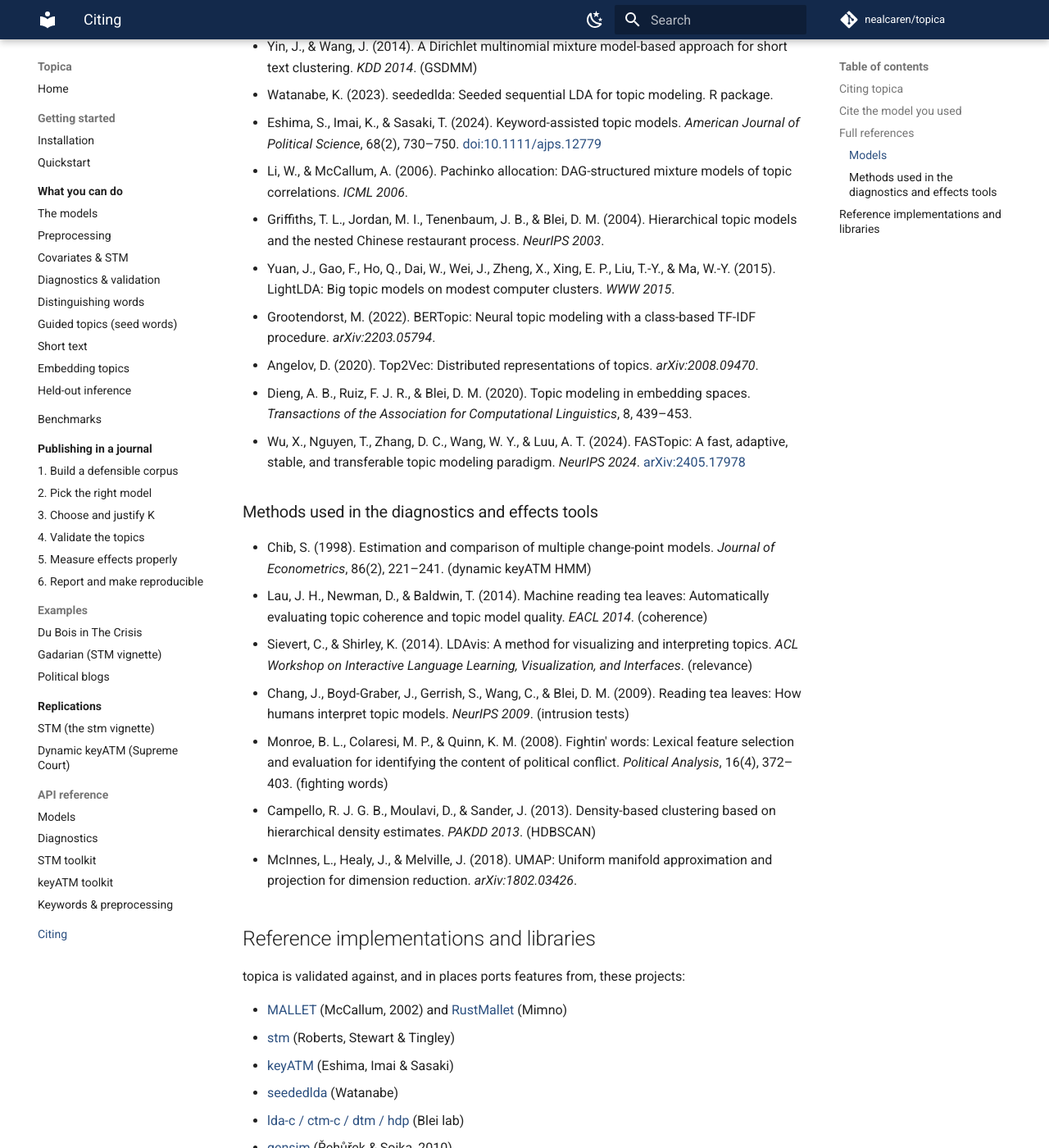
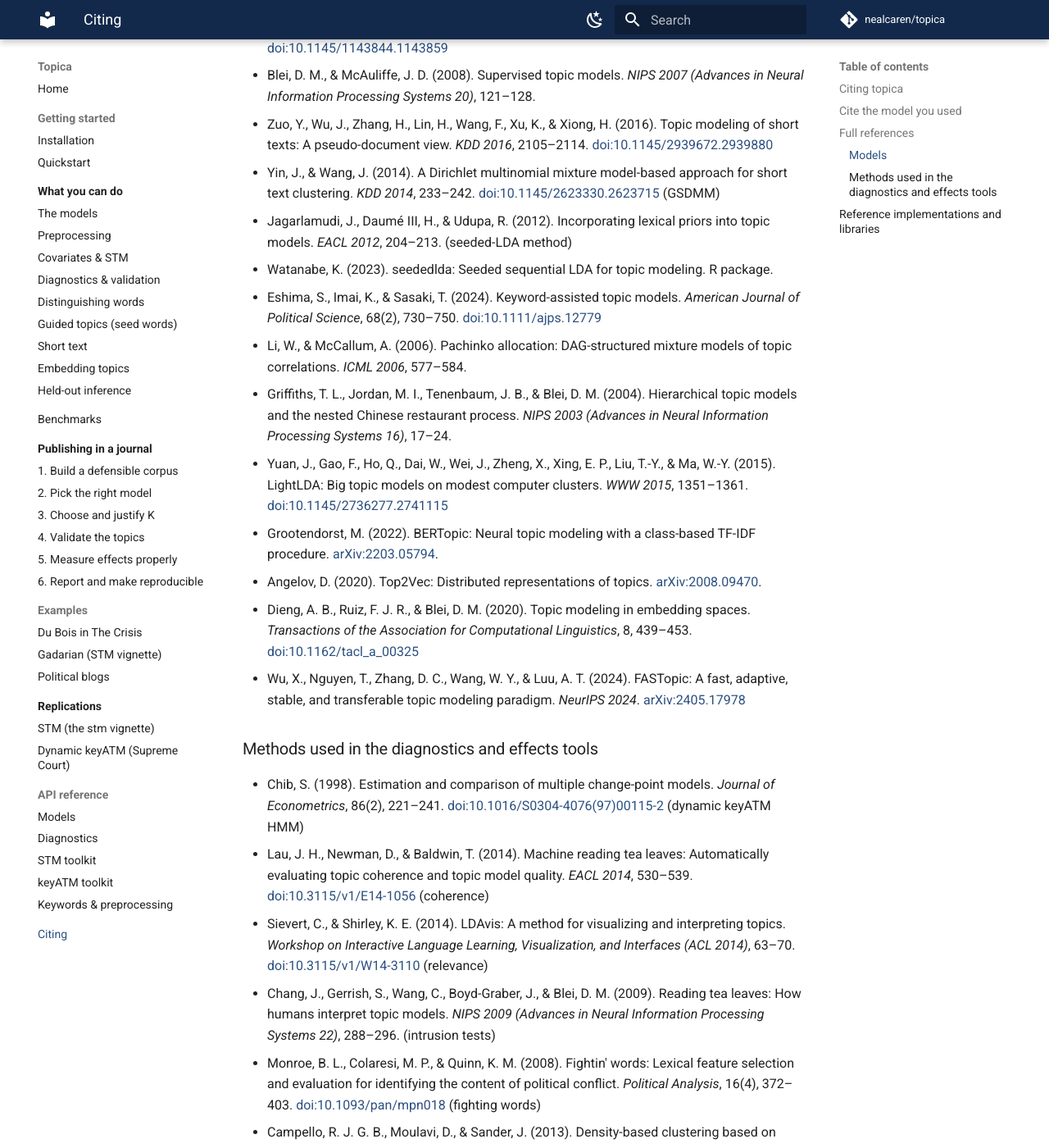
Before and after one commit to nealcaren/turbotopics, an MkDocs documentation site: the page built from docs/citing.md, in a window 1280 px wide and 1400 px high, scrolled down 2340 px. Shown: the whole window at 82% size. Built offline with MkDocs 1.6.1 and Material for MkDocs 9.7.7, drawn with Linux system fonts in a browser that asks for light colours; comment, search, counter and statistics services are not loaded; some of the changed text lies outside the part shown.

Commit message:
docs(citing): correct citations against OpenAlex/Crossref
Verify every reference on the Citing page against the OpenAlex and Crossref APIs
and fix what was off: author order on Blei & McAuliffe (2008) and Chang, Gerrish,
Wang, Boyd-Graber & Blei (2009); the seeded-LDA method is Jagarlamudi, Daumé III &
Udupa (2012) (the Watanabe package implements it); and add DOIs and page ranges to
the journal and conference entries.

Co-Authored-By: Claude Opus 4.8 (1M context) <noreply@anthropic.com>

```diff
--- a/docs/citing.md
+++ b/docs/citing.md
@@ -30,10 +30,10 @@ model you use, and, where you rely on a feature ported from a specific package
 | `SAGE` | Eisenstein, Ahmed & Xing (2011) |
 | `HDP` | Teh, Jordan, Beal & Blei (2006) |
 | `DTM` | Blei & Lafferty (2006) |
-| `SupervisedLDA` | McAuliffe & Blei (2008) |
+| `SupervisedLDA` | Blei & McAuliffe (2008) |
 | `PT` | Zuo et al. (2016) |
 | `GSDMM` | Yin & Wang (2014) |
-| `SeededLDA` | Watanabe (2023) |
+| `SeededLDA` | method: Jagarlamudi, Daumé III & Udupa (2012); package: Watanabe (2023) |
 | `KeyATM` | Eshima, Imai & Sasaki (2024) |
 | `PA` | Li & McCallum (2006) |
 | `HLDA` | Griffiths, Jordan, Tenenbaum & Blei (2004) |
@@ -48,37 +48,38 @@ model you use, and, where you rely on a feature ported from a specific package
 ### Models
 
 - Blei, D. M., Ng, A. Y., & Jordan, M. I. (2003). Latent Dirichlet Allocation. *Journal of Machine Learning Research*, 3, 993–1022.
-- Yao, L., Mimno, D., & McCallum, A. (2009). Efficient methods for topic model inference on streaming document collections. *KDD 2009*. (SparseLDA)
+- Yao, L., Mimno, D., & McCallum, A. (2009). Efficient methods for topic model inference on streaming document collections. *KDD 2009*, 937–946. [doi:10.1145/1557019.1557121](https://doi.org/10.1145/1557019.1557121) (SparseLDA)
 - Mimno, D., & McCallum, A. (2008). Topic models conditioned on arbitrary features with Dirichlet-multinomial regression. *UAI 2008*.
-- Ramage, D., Hall, D., Nallapati, R., & Manning, C. D. (2009). Labeled LDA: A supervised topic model for credit attribution in multi-labeled corpora. *EMNLP 2009*.
-- Blei, D. M., & Lafferty, J. D. (2007). A correlated topic model of *Science*. *Annals of Applied Statistics*, 1(1), 17–35.
-- Roberts, M. E., Stewart, B. M., & Airoldi, E. M. (2016). A model of text for experimentation in the social sciences. *Journal of the American Statistical Association*, 111(515), 988–1003.
-- Roberts, M. E., Stewart, B. M., & Tingley, D. (2019). stm: An R package for structural topic models. *Journal of Statistical Software*, 91(2), 1–40.
-- Eisenstein, J., Ahmed, A., & Xing, E. P. (2011). Sparse additive generative models of text. *ICML 2011*.
-- Teh, Y. W., Jordan, M. I., Beal, M. J., & Blei, D. M. (2006). Hierarchical Dirichlet processes. *Journal of the American Statistical Association*, 101(476), 1566–1581.
-- Blei, D. M., & Lafferty, J. D. (2006). Dynamic topic models. *ICML 2006*.
-- McAuliffe, J. D., & Blei, D. M. (2008). Supervised topic models. *NeurIPS 2007*.
-- Zuo, Y., Wu, J., Zhang, H., Lin, H., Wang, F., Xu, K., & Xiong, H. (2016). Topic modeling of short texts: A pseudo-document view. *KDD 2016*.
-- Yin, J., & Wang, J. (2014). A Dirichlet multinomial mixture model-based approach for short text clustering. *KDD 2014*. (GSDMM)
+- Ramage, D., Hall, D., Nallapati, R., & Manning, C. D. (2009). Labeled LDA: A supervised topic model for credit attribution in multi-labeled corpora. *EMNLP 2009*, 248–256. [doi:10.3115/1699510.1699543](https://doi.org/10.3115/1699510.1699543)
+- Blei, D. M., & Lafferty, J. D. (2007). A correlated topic model of *Science*. *The Annals of Applied Statistics*, 1(1), 17–35. [doi:10.1214/07-AOAS114](https://doi.org/10.1214/07-AOAS114)
+- Roberts, M. E., Stewart, B. M., & Airoldi, E. M. (2016). A model of text for experimentation in the social sciences. *Journal of the American Statistical Association*, 111(515), 988–1003. [doi:10.1080/01621459.2016.1141684](https://doi.org/10.1080/01621459.2016.1141684)
+- Roberts, M. E., Stewart, B. M., & Tingley, D. (2019). stm: An R package for structural topic models. *Journal of Statistical Software*, 91(2), 1–40. [doi:10.18637/jss.v091.i02](https://doi.org/10.18637/jss.v091.i02)
+- Eisenstein, J., Ahmed, A., & Xing, E. P. (2011). Sparse additive generative models of text. *ICML 2011*, 1041–1048.
+- Teh, Y. W., Jordan, M. I., Beal, M. J., & Blei, D. M. (2006). Hierarchical Dirichlet processes. *Journal of the American Statistical Association*, 101(476), 1566–1581. [doi:10.1198/016214506000000302](https://doi.org/10.1198/016214506000000302)
+- Blei, D. M., & Lafferty, J. D. (2006). Dynamic topic models. *ICML 2006*, 113–120. [doi:10.1145/1143844.1143859](https://doi.org/10.1145/1143844.1143859)
+- Blei, D. M., & McAuliffe, J. D. (2008). Supervised topic models. *NIPS 2007 (Advances in Neural Information Processing Systems 20)*, 121–128.
+- Zuo, Y., Wu, J., Zhang, H., Lin, H., Wang, F., Xu, K., & Xiong, H. (2016). Topic modeling of short texts: A pseudo-document view. *KDD 2016*, 2105–2114. [doi:10.1145/2939672.2939880](https://doi.org/10.1145/2939672.2939880)
+- Yin, J., & Wang, J. (2014). A Dirichlet multinomial mixture model-based approach for short text clustering. *KDD 2014*, 233–242. [doi:10.1145/2623330.2623715](https://doi.org/10.1145/2623330.2623715) (GSDMM)
+- Jagarlamudi, J., Daumé III, H., & Udupa, R. (2012). Incorporating lexical priors into topic models. *EACL 2012*, 204–213. (seeded-LDA method)
 - Watanabe, K. (2023). seededlda: Seeded sequential LDA for topic modeling. R package.
 - Eshima, S., Imai, K., & Sasaki, T. (2024). Keyword-assisted topic models. *American Journal of Political Science*, 68(2), 730–750. [doi:10.1111/ajps.12779](https://doi.org/10.1111/ajps.12779)
-- Li, W., & McCallum, A. (2006). Pachinko allocation: DAG-structured mixture models of topic correlations. *ICML 2006*.
-- Griffiths, T. L., Jordan, M. I., Tenenbaum, J. B., & Blei, D. M. (2004). Hierarchical topic models and the nested Chinese restaurant process. *NeurIPS 2003*.
-- Yuan, J., Gao, F., Ho, Q., Dai, W., Wei, J., Zheng, X., Xing, E. P., Liu, T.-Y., & Ma, W.-Y. (2015). LightLDA: Big topic models on modest computer clusters. *WWW 2015*.
-- Grootendorst, M. (2022). BERTopic: Neural topic modeling with a class-based TF-IDF procedure. *arXiv:2203.05794*.
-- Angelov, D. (2020). Top2Vec: Distributed representations of topics. *arXiv:2008.09470*.
-- Dieng, A. B., Ruiz, F. J. R., & Blei, D. M. (2020). Topic modeling in embedding spaces. *Transactions of the Association for Computational Linguistics*, 8, 439–453.
+- Li, W., & McCallum, A. (2006). Pachinko allocation: DAG-structured mixture models of topic correlations. *ICML 2006*, 577–584.
+- Griffiths, T. L., Jordan, M. I., Tenenbaum, J. B., & Blei, D. M. (2004). Hierarchical topic models and the nested Chinese restaurant process. *NIPS 2003 (Advances in Neural Information Processing Systems 16)*, 17–24.
+- Yuan, J., Gao, F., Ho, Q., Dai, W., Wei, J., Zheng, X., Xing, E. P., Liu, T.-Y., & Ma, W.-Y. (2015). LightLDA: Big topic models on modest computer clusters. *WWW 2015*, 1351–1361. [doi:10.1145/2736277.2741115](https://doi.org/10.1145/2736277.2741115)
+- Grootendorst, M. (2022). BERTopic: Neural topic modeling with a class-based TF-IDF procedure. [arXiv:2203.05794](https://arxiv.org/abs/2203.05794).
+- Angelov, D. (2020). Top2Vec: Distributed representations of topics. [arXiv:2008.09470](https://arxiv.org/abs/2008.09470).
+- Dieng, A. B., Ruiz, F. J. R., & Blei, D. M. (2020). Topic modeling in embedding spaces. *Transactions of the Association for Computational Linguistics*, 8, 439–453. [doi:10.1162/tacl_a_00325](https://doi.org/10.1162/tacl_a_00325)
 - Wu, X., Nguyen, T., Zhang, D. C., Wang, W. Y., & Luu, A. T. (2024). FASTopic: A fast, adaptive, stable, and transferable topic modeling paradigm. *NeurIPS 2024*. [arXiv:2405.17978](https://arxiv.org/abs/2405.17978)
 
 ### Methods used in the diagnostics and effects tools
 
-- Chib, S. (1998). Estimation and comparison of multiple change-point models. *Journal of Econometrics*, 86(2), 221–241. (dynamic keyATM HMM)
-- Lau, J. H., Newman, D., & Baldwin, T. (2014). Machine reading tea leaves: Automatically evaluating topic coherence and topic model quality. *EACL 2014*. (coherence)
-- Sievert, C., & Shirley, K. (2014). LDAvis: A method for visualizing and interpreting topics. *ACL Workshop on Interactive Language Learning, Visualization, and Interfaces*. (relevance)
-- Chang, J., Boyd-Graber, J., Gerrish, S., Wang, C., & Blei, D. M. (2009). Reading tea leaves: How humans interpret topic models. *NeurIPS 2009*. (intrusion tests)
-- Monroe, B. L., Colaresi, M. P., & Quinn, K. M. (2008). Fightin' words: Lexical feature selection and evaluation for identifying the content of political conflict. *Political Analysis*, 16(4), 372–403. (fighting words)
-- Campello, R. J. G. B., Moulavi, D., & Sander, J. (2013). Density-based clustering based on hierarchical density estimates. *PAKDD 2013*. (HDBSCAN)
-- McInnes, L., Healy, J., & Melville, J. (2018). UMAP: Uniform manifold approximation and projection for dimension reduction. *arXiv:1802.03426*.
+- Chib, S. (1998). Estimation and comparison of multiple change-point models. *Journal of Econometrics*, 86(2), 221–241. [doi:10.1016/S0304-4076(97)00115-2](https://doi.org/10.1016/S0304-4076(97)00115-2) (dynamic keyATM HMM)
+- Lau, J. H., Newman, D., & Baldwin, T. (2014). Machine reading tea leaves: Automatically evaluating topic coherence and topic model quality. *EACL 2014*, 530–539. [doi:10.3115/v1/E14-1056](https://doi.org/10.3115/v1/E14-1056) (coherence)
+- Sievert, C., & Shirley, K. E. (2014). LDAvis: A method for visualizing and interpreting topics. *Workshop on Interactive Language Learning, Visualization, and Interfaces (ACL 2014)*, 63–70. [doi:10.3115/v1/W14-3110](https://doi.org/10.3115/v1/W14-3110) (relevance)
+- Chang, J., Gerrish, S., Wang, C., Boyd-Graber, J., & Blei, D. M. (2009). Reading tea leaves: How humans interpret topic models. *NIPS 2009 (Advances in Neural Information Processing Systems 22)*, 288–296. (intrusion tests)
+- Monroe, B. L., Colaresi, M. P., & Quinn, K. M. (2008). Fightin' words: Lexical feature selection and evaluation for identifying the content of political conflict. *Political Analysis*, 16(4), 372–403. [doi:10.1093/pan/mpn018](https://doi.org/10.1093/pan/mpn018) (fighting words)
+- Campello, R. J. G. B., Moulavi, D., & Sander, J. (2013). Density-based clustering based on hierarchical density estimates. *PAKDD 2013*, 160–172. [doi:10.1007/978-3-642-37456-2_14](https://doi.org/10.1007/978-3-642-37456-2_14) (HDBSCAN)
+- McInnes, L., Healy, J., & Melville, J. (2018). UMAP: Uniform manifold approximation and projection for dimension reduction. [arXiv:1802.03426](https://arxiv.org/abs/1802.03426).
 
 ## Reference implementations and libraries
 
```
